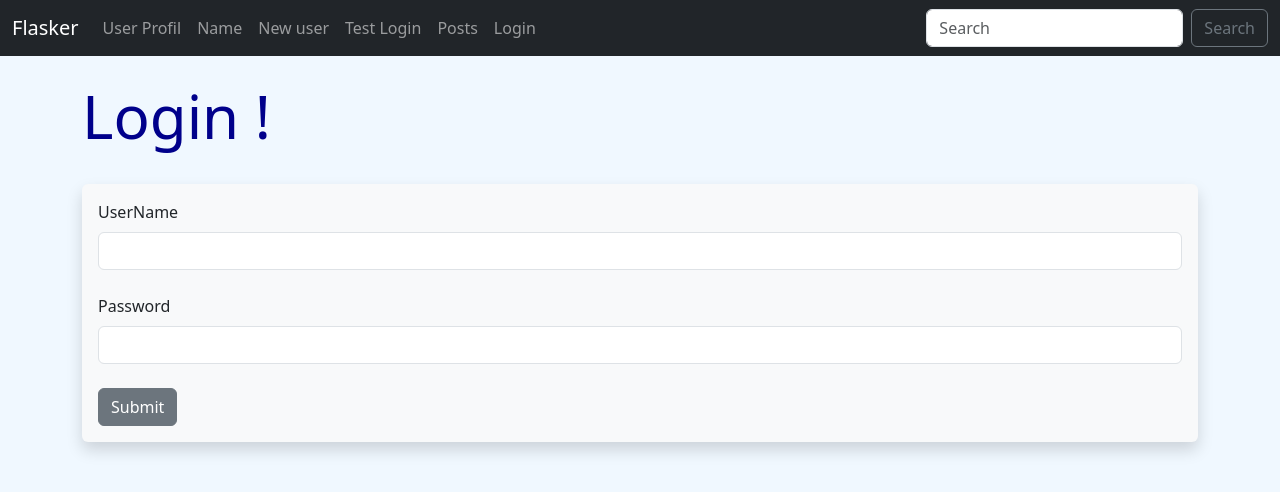
After one commit to stephaneass/python-flask, a Flask app: page /login in a window 1280 px wide. The commit adds this page. Shown: the top 492 px of the page. Run offline with Flask 3, Linux system fonts and the light colour scheme.

Commit message:
login et dashboad page

```diff
--- a/app.py
+++ b/app.py
@@ -7,6 +7,7 @@ from flask_migrate import Migrate
 from datetime import datetime
 from werkzeug.security import generate_password_hash, check_password_hash
 from wtforms.widgets import TextArea
+from flask_login import UserMixin, login_user, LoginManager, login_required, logout_user, current_user
 
 app = Flask(__name__)
 app.config['SECRET_KEY'] = "My Super Secret Key"
@@ -30,14 +31,21 @@ class NamerForm(FlaskForm) :
 class UsersForm(FlaskForm) :
     name = StringField("Name", validators=[DataRequired()])
     email = StringField("E-mail", validators=[DataRequired()])
+    username = StringField("Username", validators=[DataRequired()])
     favorte_color = StringField("Favorite Color")
     password_hash = PasswordField("Password", validators=[DataRequired(), EqualTo("password_hash2", message="Password Must Match")])
     password_hash2 = PasswordField("Confirm password", validators=[DataRequired()])
     submit = SubmitField("Submit")
 
 # Login Form Class
+class TestLoginForm(FlaskForm) :
+    email = StringField("E-mail", validators=[DataRequired()])
+    password = PasswordField("Password", validators=[DataRequired()])
+    submit = SubmitField("Submit")
+
+# Login Form Class
 class LoginForm(FlaskForm) :
-    email = StringField("E-mail", validators=[DataRequired()])
+    username = StringField("UserName", validators=[DataRequired()])
     password = PasswordField("Password", validators=[DataRequired()])
     submit = SubmitField("Submit")
 
@@ -48,10 +56,11 @@ class PostsForm(FlaskForm):
     content = TextAreaField("Content", validators=[DataRequired()], widget=TextArea())
     submit = SubmitField("Submit")
 
-class Users(db.Model):
+class Users(db.Model, UserMixin):
     id = db.Column(db.Integer, primary_key = True)
+    username = db.Column(db.String(20), nullable=False, unique=True)
     name = db.Column(db.String(200), nullable=False)
-    email = db.Column(db.String(120), nullable=False)
+    email = db.Column(db.String(120), nullable=False, unique=True)
     favorte_color = db.Column(db.String(30))
     date_added = db.Column(db.DateTime, default=datetime.utcnow)
     #Do some password stuff!
@@ -109,13 +118,14 @@ def new_user():
     name = None
     email = None
     favorte_color = None
+    username = None
     form = UsersForm()
     # Validate form
     if form.validate_on_submit():
         user = Users.query.filter_by(email=form.email.data).first()
         if user is None:
-            user = Users(name = form.name.data, email = form.email.data,
-                         favorte_color = form.favorte_color.data,
+            user = Users(username = form.username.data, name = form.name.data,
+                         email = form.email.data, favorte_color = form.favorte_color.data,
                          password = form.password_hash.data)
             db.session.add(user)
             db.session.commit()
@@ -124,13 +134,14 @@ def new_user():
         name = form.name.data
         form.name.data = ""
         form.email.data = ""
+        form.username.data = ""
         form.favorte_color.data = ""
         form.password_hash.data = ""
-        form.password_hash.data = ""
+        form.password_hash2.data = ""
 
     all_users = Users.query.order_by(Users.date_added)
 
-    return render_template("new_user.html", name = name, email = email,
+    return render_template("new_user.html", name = name, username = username, email = email,
                            favorte_color = favorte_color, form = form, all_users = all_users)
 
 @app.route("/user/<int:id>", methods=['GET', 'POST'])
@@ -155,7 +166,7 @@ def update_user(id):
 def test_login():
     email = None
     password = None
-    form = LoginForm()
+    form = TestLoginForm()
     # Validate form
     if form.validate_on_submit():
         email = form.email.data
@@ -174,6 +185,30 @@ def test_login():
             flash("Credentials not corrected")
 
     return render_template("test_login.html", email = email, password = password, form = form)
+
+@app.route("/login", methods=['GET', 'POST'])
+def login():
+    username = None
+    password = None
+    form = LoginForm()
+    # Validate form
+    if form.validate_on_submit():
+        username = form.username.data
+        password = form.password.data
+        form.username.data = ""
+        form.password.data = ""
+        user = Users.query.filter_by(username = username).first()
+        if user is not None :
+            passed = user.verify_password(password)
+            if passed :
+                flash("Logged In Successfully")
+                return redirect(url_for("dashboad"))
+            else :
+                flash("Credentials failed", category='error')
+        else :
+            flash("Credentials not corrected")
+
+    return render_template("login.html", form = form)
 
 @app.route("/delete/<int:id>")
 def delete(id):
@@ -247,6 +282,10 @@ def delete_post(id) :
     flash("Post deleted successfully")
     return redirect(url_for('posts'))
 
+@app.route('/dashboad')
+def dashboad():
+    return render_template('dashboad.html')
+
 #Invalid URL
 @app.errorhandler(404)
 def page_not_found(e) :
--- /dev/null
+++ b/templates/login.html
@@ -0,0 +1,26 @@
+{% extends "base.html" %}
+{% block content %}
+    {% for message in get_flashed_messages() %}
+        <div class="alert alert-danger alert-dismissible fade show" role="alert">
+            {{ message }}
+            <button type="button" class="btn-close" data-bs-dismiss="alert" aria-label="Close"></button>
+        </div>
+    {% endfor %}
+
+    <h1>Login !</h1>
+    <br>
+    <div class="shadow p-3 mb-5 bg-body-tertiary rounded">
+        <form action="" method="post">
+            {{ form.hidden_tag() }}
+            {{ form.username.label(class="form-label") }}
+            {{ form.username(class="form-control") }}
+            <br>
+            {{ form.password.label(class="form-label") }}
+            {{ form.password(class="form-control", type="password") }}
+            <br>
+            {{ form.submit(class="btn btn-secondary") }}
+        </form>
+    </div>
+    <br>
+
+{% endblock %}
--- a/templates/new_user.html
+++ b/templates/new_user.html
@@ -18,6 +18,9 @@
             {{ form.email.label(class="form-label") }}
             {{ form.email(class="form-control") }}
             <br>
+            {{ form.username.label(class="form-label") }}
+            {{ form.username(class="form-control") }}
+            <br>
             {{ form.favorte_color.label(class="form-label") }}
             {{ form.favorte_color(class="form-control") }}
             <br>
@@ -37,7 +40,7 @@
             <tr>
                 <td>
                     {{ user.id }}. <a href="{{url_for('update_user', id=user.id)}}">{{ user.name }}</a>
-                      - {{ user.email }}  - {{ user.favorte_color }} -
+                      - {{ user.email }} - {{ user.username }}  - {{ user.favorte_color }} -
                       {{ user.id }}. <a href="{{url_for('delete', id=user.id)}}">Delete</a>
                 </td>
             </tr>
--- a/templates/partials/_navbar.html
+++ b/templates/partials/_navbar.html
@@ -21,6 +21,9 @@
           <li class="nav-item">
             <a class="nav-link" href="{{ url_for('posts') }}">Posts</a>
           </li>
+          <li class="nav-item">
+            <a class="nav-link" href="{{ url_for('login') }}">Login</a>
+          </li>
         </ul>
         <form class="d-flex" role="search">
           <input class="form-control me-2" type="search" placeholder="Search" aria-label="Search">
```
Also changed, not shown: migrations/versions/0922449fc330_add_username_to_users.py (added, +36 -0 lines), templates/dashboad.html (added, +14 -0 lines).
